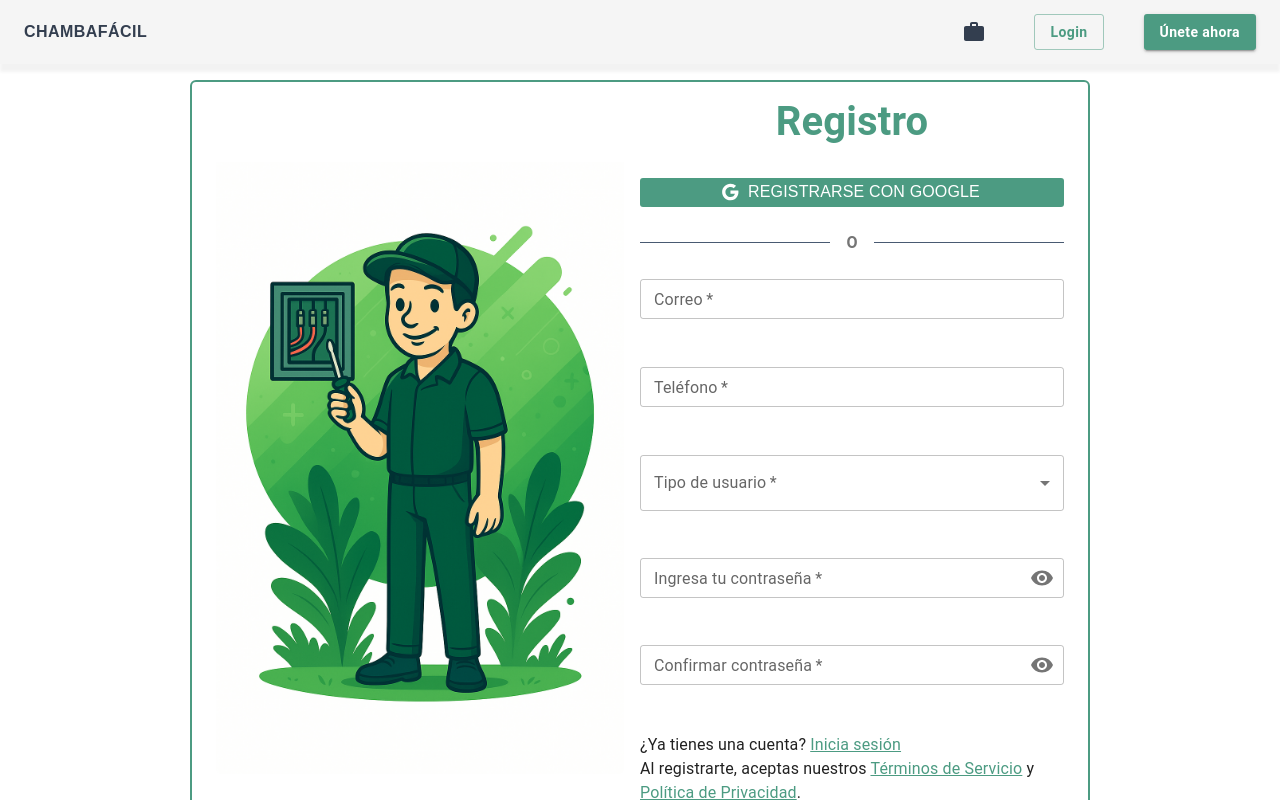
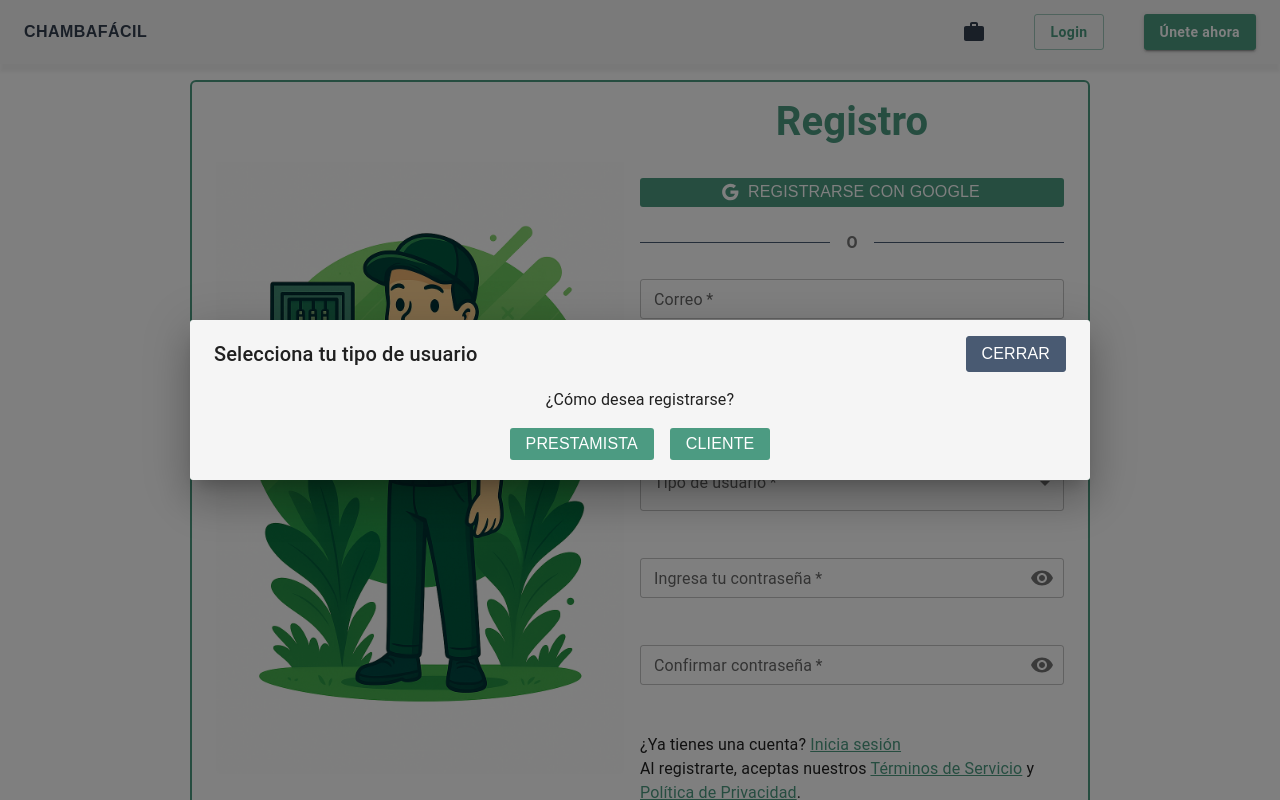
Before and after one commit to IcyHavit/ChambaFacil, a React (Vite) app: page /register in a window 1280 px wide. Both pictures are taken after a click on the button "REGISTRARSE CON GOOGLE". Shown: the top 800 px of the page. Built offline with nearby package versions, Linux system fonts and the light colour scheme.

Commit message:
Registro con google para mandar el role listo

```diff
--- a/src/api/auth.js
+++ b/src/api/auth.js
@@ -25,10 +25,10 @@ export const login = async (data) => {
   }
 };
 
-export const registerPrestamistaGoogle = async (accessToken) => {
+export const registerUserGoogle = async (accessToken, role) => {
     console.log('Token de Googlereg:', accessToken);
     try {
-      const response = await axios.post('http://localhost:3000/api/prestamista/register-google', {accessToken}, {
+      const response = await axios.post(`http://localhost:3000/api/${role}/register-google`, {accessToken}, {
           withCredentials: true,
       });
       return response.data;
--- a/src/pages/Register.jsx
+++ b/src/pages/Register.jsx
@@ -1,6 +1,6 @@
 import { useState, useRef } from 'react';
 import { Link, useNavigate } from 'react-router-dom';
-import { Container, Box, Grid, TextField, InputAdornment, IconButton, FormControl, InputLabel, Select, MenuItem, FormHelperText } from '@mui/material';
+import { Container, Box, Grid, TextField, InputAdornment, IconButton, FormControl, InputLabel, Select, MenuItem, FormHelperText, Dialog, DialogTitle, DialogContent, Stack, Typography } from '@mui/material';
 import { Visibility, VisibilityOff, Google as GoogleIcon } from '@mui/icons-material';
 import { useTheme } from '@mui/material/styles';
 import img from '../assets/images/registro/registro.webp';
@@ -11,7 +11,7 @@ import AlertD from '../components/alert';
 
 // Backend
 import { useGoogleLogin } from '@react-oauth/google';
-import { registerUser, registerPrestamistaGoogle, errorGoogleHandler } from '../api/auth';
+import { registerUser, registerUserGoogle, errorGoogleHandler } from '../api/auth';
 
 export default function Register() {
   const navigate = useNavigate();
@@ -27,6 +27,11 @@ export default function Register() {
   /* Para mostrar la alerta de Error */
   const alertErrorRef = useRef();
   const [alertError, setAlertError] = useState('');
+
+  /* Modal de Google para definir role del usuario */
+  const[openGoogleModal, setOpenGoogleModal] = useState(false);
+  const handleGoogleModalOpen = () => setOpenGoogleModal(true);
+  const handleGoogleModalClose = () => setOpenGoogleModal(false);
 
   const theme = useTheme();
   const [formData, setFormData] = useState({
@@ -57,14 +62,13 @@ export default function Register() {
     setFormData((prev) => ({ ...prev, [name]: value }));
   };
 
-
+  /* Manejar validaciones  */
   const [errors, setErrors] = useState({});
 
   const handleChange = (e) => {
     const { name, value } = e.target;
     setFormData({ ...formData, [name]: value });
 
-    // Validación en tiempo real para "confirmPassword"
     if (name === 'confirmPassword') {
       if (value !== formData.password) {
         setErrors((prevErrors) => ({
@@ -103,6 +107,7 @@ export default function Register() {
     return newErrors;
   };
 
+  /* Manejar el registro normal del usuario */
   const handleSubmit = async (e) => {
     e.preventDefault();
 
@@ -142,22 +147,28 @@ export default function Register() {
     }
   };
 
+  /* Manejar el registro con Google */
+  const [selectedGoogleRole, setSelectedGoogleRole] = useState(null);
+  const handleSelectedGoogleRole = (role) => {
+    setSelectedGoogleRole(role);
+    handleGoogleRegister();
+    handleGoogleModalClose();
+  }
+
   const successGoogleHandler = async (tokenResponse) => {
     try {
-      const response = await registerPrestamistaGoogle(tokenResponse.access_token);
+      const response = await registerUserGoogle(tokenResponse.access_token, selectedGoogleRole);
 
       localStorage.setItem('email', response.email);
       localStorage.setItem('id', response.id);
       localStorage.setItem('name', response.name);
       localStorage.setItem('role', response.role);
 
-      // Aviso provisional sin estilo de registro exitoso
-      alert('Registro exitoso con Google (Alerta provisional). Por favor, revisa tu correo para confirmar tu cuenta.');
-      // window.location.href = '/login';
+      nextRoute.current = response.role === 'prestamista' ? '/FormPrestamista' : '/FormCliente';
+      alertSuccessRef.current.handleClickOpen();
     } catch (error) {
-      console.error('Error al obtener información del usuario:', error);
-      // Alerta provisional sin estilo de error
-      alert(`Error al registrar con Google. ${error.message}`);
+      setAlertError(error.message);
+      alertErrorRef.current.handleClickOpen();
     }
   };
 
@@ -167,6 +178,7 @@ export default function Register() {
   });
 
   return (
+    <>
     <Box sx={{ minHeight: '100vh', display: 'flex', justifyContent: 'center', alignItems: 'center', bgcolor: theme.palette.background.default, padding: 2 }}>
       <Container maxWidth="md" sx={{ border: `2px solid ${theme.palette.primary.main}`, borderRadius: 2, p: 2 }}>
 
@@ -192,7 +204,7 @@ export default function Register() {
                   textCont='Registrarse con Google'
                   width='auto'
                   height='1.8rem'
-                  clickEvent={handleGoogleRegister}
+                  clickEvent={handleGoogleModalOpen}
                   startIcon={<GoogleIcon />}
                 />
                 {/*separador */}
@@ -322,13 +334,12 @@ export default function Register() {
                   type='submit'
                 />
               </Box>
-
           </Grid>
 
         </Grid>
-
       </Container>
-
+    </Box>
+    {/* Alerta de Success */}
     <AlertD
       ref={alertSuccessRef}
       titulo='Registro exitoso'
@@ -337,7 +348,7 @@ export default function Register() {
       boton1='Aceptar'
       onConfirm={handleAlertOpen}
     />
-
+    {/* Alerta de Error */}
     <AlertD
       ref={alertErrorRef}
       titulo='Registro fallido'
@@ -346,6 +357,42 @@ export default function Register() {
       boton1='Cerrar'
       onConfirm={() => setAlertError('')}
     />
+    {/* Modal para definir el tipo de usuario antes de registrarse con Google */}
+    <Dialog open={openGoogleModal} onClose={handleGoogleModalClose} fullWidth maxWidth='md'>
+      <DialogTitle sx={{ display: 'flex', justifyContent: 'space-between', alignItems: 'center' }}>
+        Selecciona tu tipo de usuario
+        <ButtonMod
+          variant='secundario'
+          textCont='Cerrar'
+          width='auto'
+          clickEvent={handleGoogleModalClose}
+          type='button'
+        />
+      </DialogTitle>
+      <DialogContent>
+        <Stack direction='column' sx={{ width: '100%' }}>
+          <Typography sx={{ textAlign: 'center', mb: 2 }}>
+            ¿Cómo desea registrarse?
+          </Typography>
+          <Box sx={{ display: 'flex', justifyContent: 'center', gap: 2 }}>
+            <ButtonMod
+              variant='principal'
+              textCont='Prestamista'
+              width='auto'
+              height='2rem'
+              clickEvent={() => handleSelectedGoogleRole('prestamista')}
+            />
+            <ButtonMod
+              variant='principal'
+              textCont='Cliente'
+              width='auto'
+              height='2rem'
+              clickEvent={() => handleSelectedGoogleRole('cliente')}
+            />
           </Box>
+        </Stack>
+      </DialogContent>
+    </Dialog>
+    </>
   );
 }
```
Lines whose indentation alone changed are shown as unchanged.
